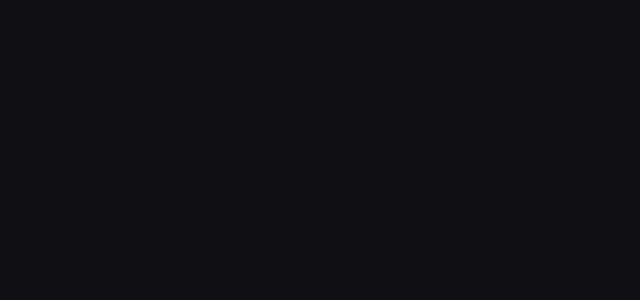
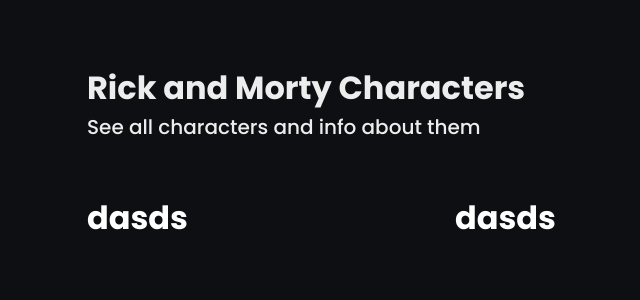
Before and after one commit to pedrogpo/rick-and-morty, a Next.js app: page / in a window 1280 px wide. Shown: the top 300 px of the page, without its empty margins (1-641 px from the left). Built offline with nearby package versions, Linux system fonts and the light colour scheme.

Commit message:
feat(HomeScreen): add Content component

```diff
--- /dev/null
+++ b/src/screens/home/components/content/index.tsx
@@ -0,0 +1,14 @@
+import * as S from './styles'
+
+export default function Content() {
+  return (
+    <S.Content>
+      <S.FilterContainer>
+        <h1>dasds</h1>
+      </S.FilterContainer>
+      <S.ListContainer>
+        <h1>dasds</h1>
+      </S.ListContainer>
+    </S.Content>
+  )
+}
--- /dev/null
+++ b/src/screens/home/components/content/styles.ts
@@ -0,0 +1,28 @@
+import styled from 'styled-components'
+
+export const Content = styled.div`
+  width: 100%;
+  margin-top: 3.25rem;
+  display: flex;
+  flex-wrap: wrap;
+`
+
+export const FilterContainer = styled.div`
+  max-width: 100%;
+  width: 100%;
+
+  @media (min-width: 768px) {
+    width: 33.33333333%;
+    flex: 0 0 auto;
+  }
+`
+
+export const ListContainer = styled.div`
+  max-width: 100%;
+  width: 100%;
+
+  @media (min-width: 768px) {
+    width: 66.66666667%;
+    flex: 0 0 auto;
+  }
+`
--- a/src/screens/home/index.tsx
+++ b/src/screens/home/index.tsx
@@ -1,9 +1,14 @@
 import Container from '~/components/organisms/container'
+import Navbar from '~/components/organisms/navbar'
+import Content from './components/content'
 
 export default function HomeScreen({}: any) {
   return (
     <main>
-      <Container></Container>
+      <Navbar />
+      <Container>
+        <Content />
+      </Container>
     </main>
   )
 }
```
